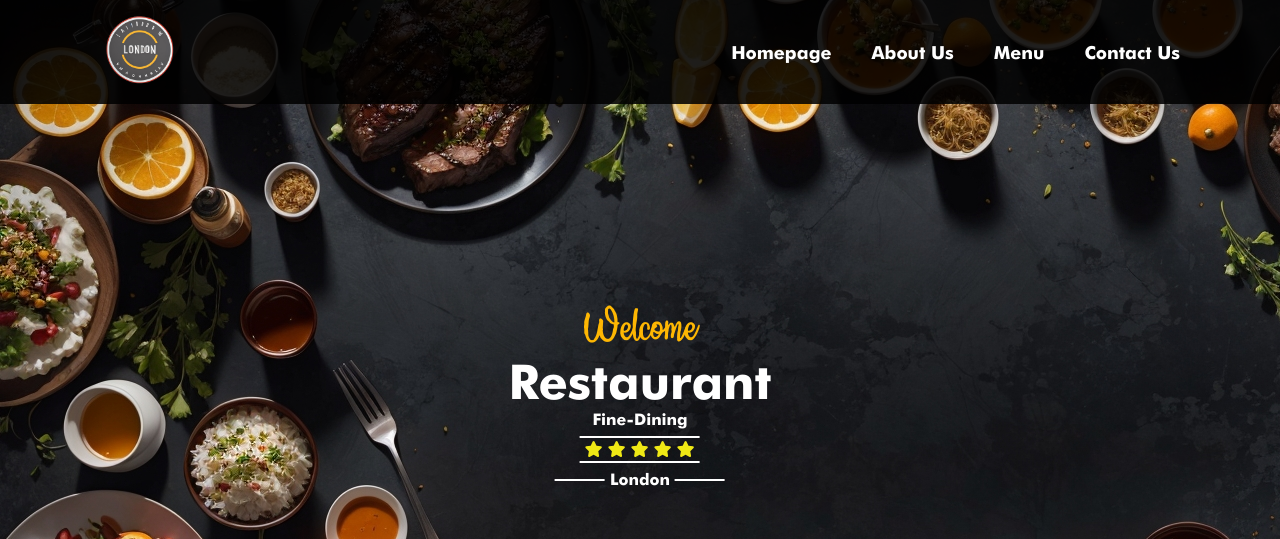
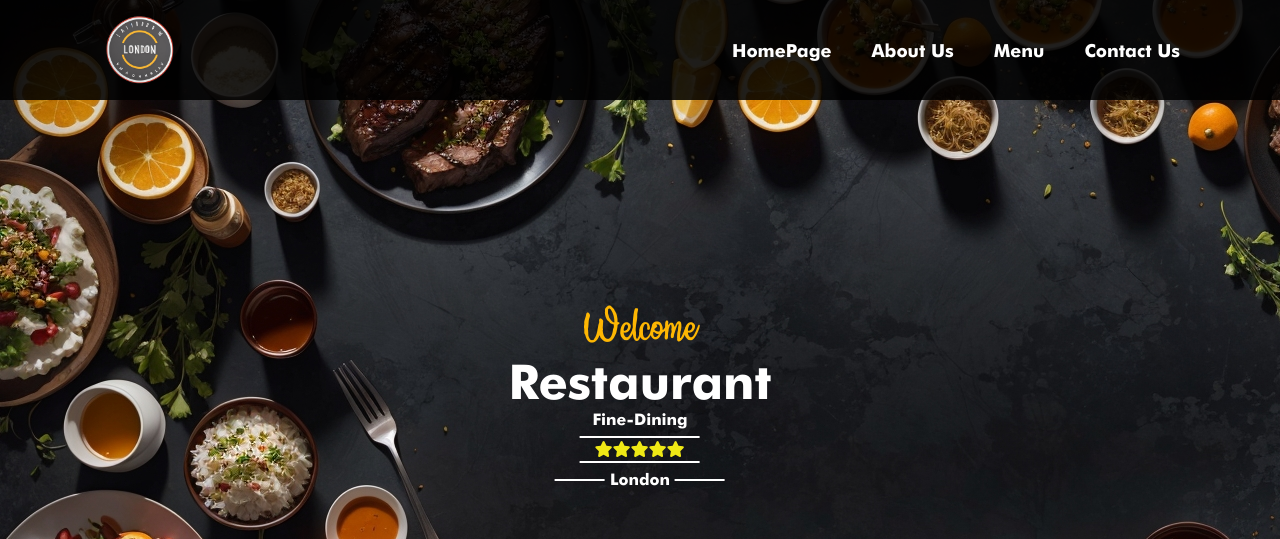
Before and after one commit to JamieYau/restaurant, a website built with webpack: page src/template.html in a window 1280 px wide. Shown: the top 539 px of the page. Built offline with nearby package versions, Linux system fonts and the light colour scheme.

Commit message:
Implement renderHomePage function
Refactor the 'renderHomePage' function in 'homepage.js' to improve code structure and readability. The function now creates the header and main sections of the homepage, including the logo, navigation, welcome message, restaurant name, type, rating, and location. The restaurant information is dynamically generated. Additionally, the logo image is now imported from '../assets/images/logo.png' to improve code organization.

```diff
--- a/src/index.js
+++ b/src/index.js
@@ -1,5 +1,8 @@
 import "./style.css";
 import "@fortawesome/fontawesome-free/js/solid.js";
 import "@fortawesome/fontawesome-free/js/fontawesome.js";
+import renderHomePage from "./modules/homepage.js";
 
 console.log("hi");
+
+renderHomePage();
--- a/src/modules/homepage.js
+++ b/src/modules/homepage.js
@@ -1,9 +1,87 @@
+import logoSrc from "../assets/images/logo.png";
+
 // render the homepage
+const renderHomePage = () => {
+  const content = document.querySelector("#content");
 
-const renderHomePage = () => {
-    const content = document.querySelector("#content");
+  const header = createHeader();
+  const main = createMain();
 
-    // create header
-    const header = document.createElement("header");
+  content.appendChild(header);
+  content.appendChild(main);
+};
 
-}
+const createHeader = () => {
+  const header = document.createElement("header");
+  const logo = document.createElement("img");
+  logo.id = "logo";
+  logo.src = logoSrc;
+  logo.alt = "logo";
+  header.appendChild(logo);
+
+  const nav = document.createElement("nav");
+  const navList = document.createElement("ul");
+  const navItems = ["HomePage", "About Us", "Menu", "Contact Us"];
+
+  navItems.forEach((item) => {
+    const navItem = document.createElement("li");
+    const navLink = document.createElement("a");
+    navLink.setAttribute("href", item.toLowerCase().replace(" ", "") + ".html");
+    navLink.textContent = item;
+    navItem.appendChild(navLink);
+    navList.appendChild(navItem);
+  });
+
+  nav.appendChild(navList);
+  header.appendChild(nav);
+  return header;
+};
+
+const createMain = () => {
+  const main = document.createElement("main");
+  const welcome = document.createElement("h3");
+  welcome.id = "welcome";
+  welcome.textContent = "Welcome";
+  const name = document.createElement("h2");
+  name.id = "restaurant-name";
+  name.textContent = "Restaurant";
+  const type = document.createElement("div");
+  type.id = "restaurant-type";
+  type.textContent = "Fine-Dining";
+  const ratingContainer = document.createElement("div");
+  ratingContainer.id = "restaurant-rating-container";
+  const line1 = document.createElement("div");
+  line1.classList.add("line");
+  const rating = document.createElement("div");
+  rating.id = "restaurant-rating";
+  for (let i = 0; i < 5; i++) {
+    const star = document.createElement("i");
+    star.classList.add("fa-solid", "fa-star");
+    rating.appendChild(star);
+  }
+  const line2 = document.createElement("div");
+  line2.classList.add("line");
+  ratingContainer.appendChild(line1);
+  ratingContainer.appendChild(rating);
+  ratingContainer.appendChild(line2);
+  const locationContainer = document.createElement("div");
+  locationContainer.id = "restaurant-location-container";
+  const line3 = document.createElement("div");
+  line3.classList.add("line");
+  const location = document.createElement("div");
+  location.id = "restaurant-location";
+  location.textContent = "London";
+  const line4 = document.createElement("div");
+  line4.classList.add("line");
+  locationContainer.appendChild(line3);
+  locationContainer.appendChild(location);
+  locationContainer.appendChild(line4);
+  main.appendChild(welcome);
+  main.appendChild(name);
+  main.appendChild(type);
+  main.appendChild(ratingContainer);
+  main.appendChild(locationContainer);
+  return main;
+};
+
+export default renderHomePage;
--- a/src/style.css
+++ b/src/style.css
@@ -50,7 +50,7 @@ header {
     max-height: 80px;
 }
 
-#menu ul {
+nav ul {
   display: flex;
   justify-content: space-between;
   align-items: center;
@@ -58,7 +58,7 @@ header {
   list-style: none;
 }
 
-#menu ul li {
+nav ul li {
   font-size: 18px;
   font-weight: 500;
 }
--- a/src/template.html
+++ b/src/template.html
@@ -6,45 +6,6 @@
     <title><%= htmlWebpackPlugin.options.title %></title>
   </head>
   <body>
-    <div id="content">
-      <header>
-        <a href="index.html">
-          <img id="logo" alt="Logo" />
-        </a>
-        <div id="menu">
-          <ul>
-            <li class="active">
-              <a href="index.html" accesskey="1" title="">Homepage</a>
-            </li>
-            <li><a href="about.html" accesskey="2" title="">About Us</a></li>
-            <li><a href="menu.html" accesskey="3" title="">Menu</a></li>
-            <li>
-              <a href="contact.html" accesskey="5" title="">Contact Us</a>
-            </li>
-          </ul>
-        </div>
-      </header>
-      <main>
-        <h3 id="welcome">Welcome</h3>
-        <h2 id="restaurant-name">Restaurant</h2>
-        <div id="restaurant-type">Fine-Dining</div>
-        <div id="restaurant-rating-container">
-          <div class="line"></div>
-          <div id="restaurant-rating">
-            <i class="fa-solid fa-star"></i>
-            <i class="fa-solid fa-star"></i>
-            <i class="fa-solid fa-star"></i>
-            <i class="fa-solid fa-star"></i>
-            <i class="fa-solid fa-star"></i>
-          </div>
-          <div class="line"></div>
-        </div>
-        <div id="restaurant-location-container">
-          <div class="line"></div>
-          <div id="restaurant-location">London</div>
-          <div class="line"></div>
-        </div>
-      </main>
-    </div>
+    <div id="content"></div>
   </body>
 </html>
```
